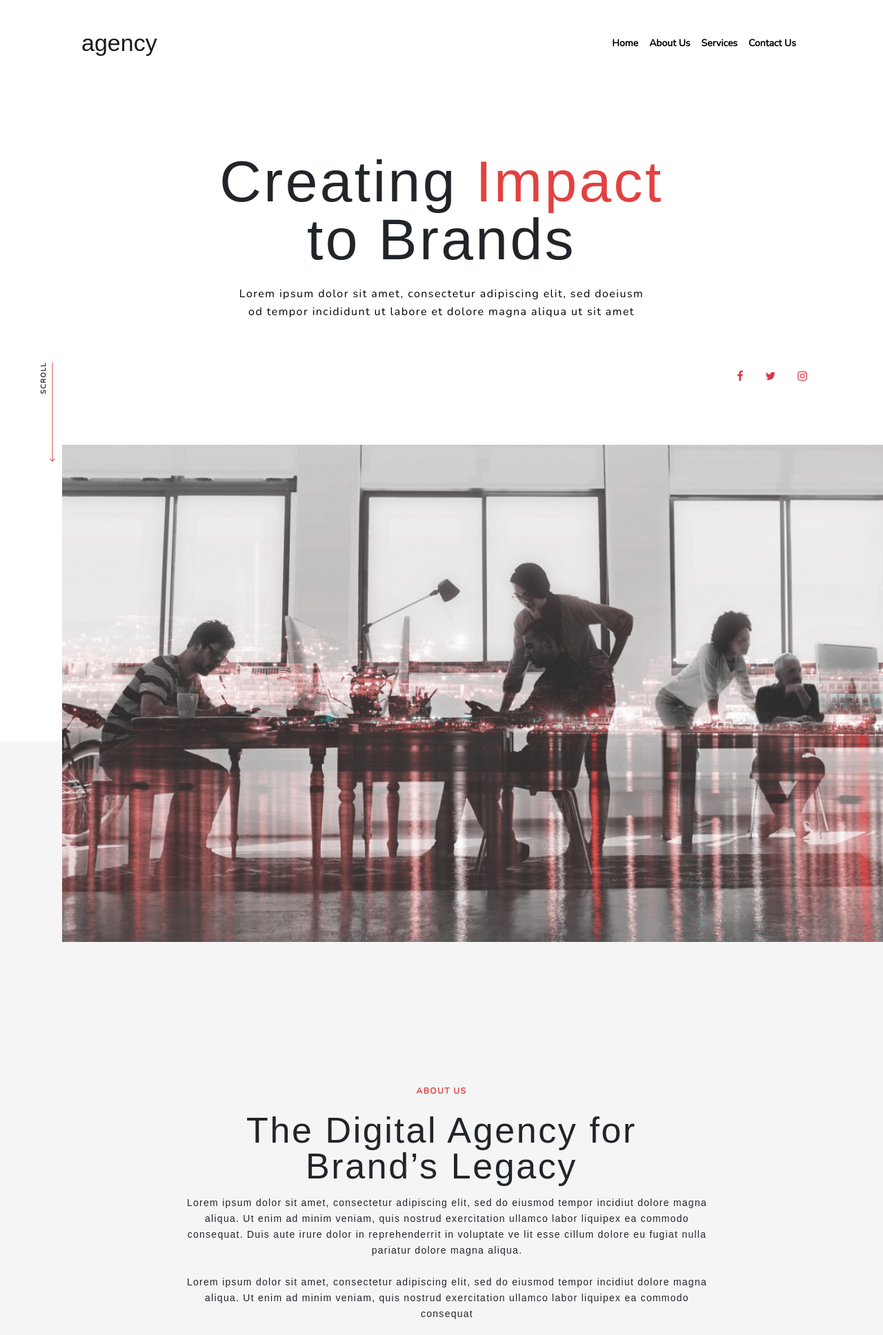
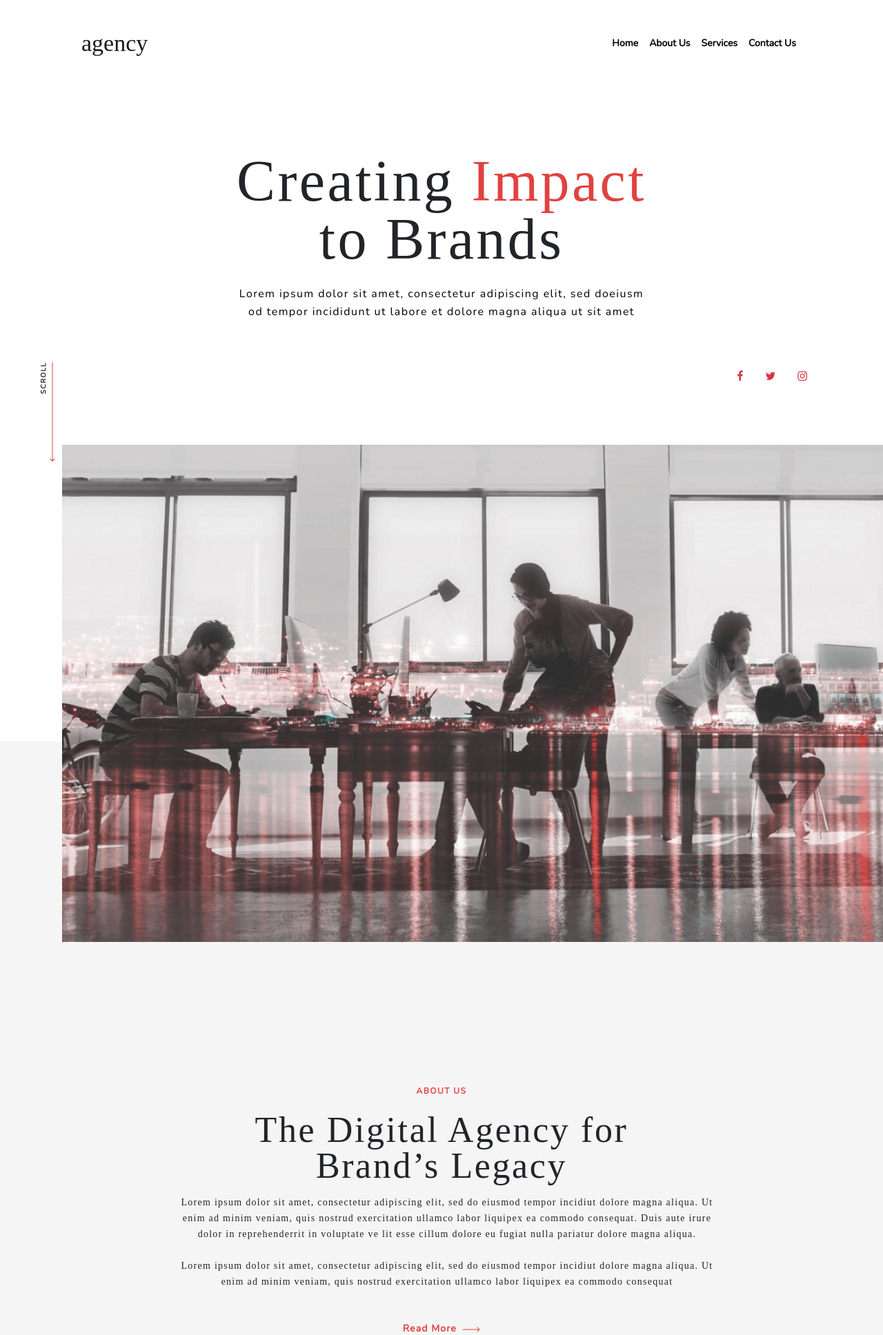
Before and after one commit to nmsarm/DesignToHTML-AgencySite, a PHP site: page / in a window 1280 px wide. Shown: the top 1936 px of the page at 69% size. Run offline with PHP 8.4, Linux system fonts and the light colour scheme; some web fonts are replaced.

Commit message:
font mod

```diff
--- a/css/style.css
+++ b/css/style.css
@@ -4,13 +4,13 @@ html, body {
 
 /* NAVBAR */
 .navbar-brand{
-  font-family: 'Domaine Display Narrow', sans-serif;
+  font-family: 'Domaine Display Narrow';
   font-size: 34px;
   font-weight: 400;
 }
 
 .nav-item{
-  font-family: 'Nunito', sans-serif;
+  font-family: 'Nunito';
   font-size: 14px;
   font-weight: 700;
   text-align: right;
@@ -34,7 +34,7 @@ html, body {
 }
 
 h1.display-5 {
-  font-family: 'Domaine Display Narrow', sans-serif;
+  font-family: 'Domaine Display Narrow';
   font-size: 84px;
   font-weight: normal;
   line-height: 84px;
@@ -42,7 +42,7 @@ h1.display-5 {
 }
 
 p.header-p {
-  font-family: 'Nunito', sans-serif;
+  font-family: 'Nunito';
   font-weight: 300;
   font-size: 16px;
   color: black;
@@ -66,7 +66,7 @@ p.header-p {
   left: 38px;
   top: 540px;
 
-  font-family: 'Nunito', sans-serif;
+  font-family: 'Nunito';
   font-weight: 800;
   font-size: 10px;
   line-height: 14px;
@@ -101,7 +101,7 @@ a.social-icons:hover {
 }
 
 .about-head, .services-head, .contact-head {
-  font-family: 'Nunito', sans-serif;
+  font-family: 'Nunito';
   font-weight: 700;
   font-size: 12px;
   color: #E24141;
@@ -109,7 +109,7 @@ a.social-icons:hover {
 }
 
 .about-title, .services-title, .contact-title{
-  font-family: 'Domaine Display Narrow', sans-serif;
+  font-family: 'Domaine Display Narrow';
   font-size: 52px;
   font-weight: normal;
   line-height: 52px;
@@ -117,7 +117,7 @@ a.social-icons:hover {
 }
 
 .about-paragraph, .services-paragraph, .contact-paragraph {
-  font-family: 'Nunito Sans', sans-serif;
+  font-family: 'Nunito Sans';
   font-size: 14px;
   font-weight: 300;
   line-height: 22.92px;
@@ -125,7 +125,7 @@ a.social-icons:hover {
 }
 
 .about-read, .contact-start, .services-learn{
-  font-family: 'Nunito', sans-serif;
+  font-family: 'Nunito';
   font-weight: 700;
   font-size: 14px;
   color: #E24141;
@@ -143,7 +143,7 @@ a.social-icons:hover {
 }
 
 .services-imgTitle {
-  font-family: 'Domaine Display Narrow', sans-serif;
+  font-family: 'Domaine Display Narrow';
   font-size: 18px;
   font-weight: 400;
   line-height: 23px;
@@ -151,7 +151,7 @@ a.social-icons:hover {
 }
 
 .services-imgTxt {
-  font-family: 'Nunito', sans-serif;
+  font-family: 'Nunito';
   font-size: 14px;
   font-weight: 300;
   letter-spacing: 0.08em;
```
